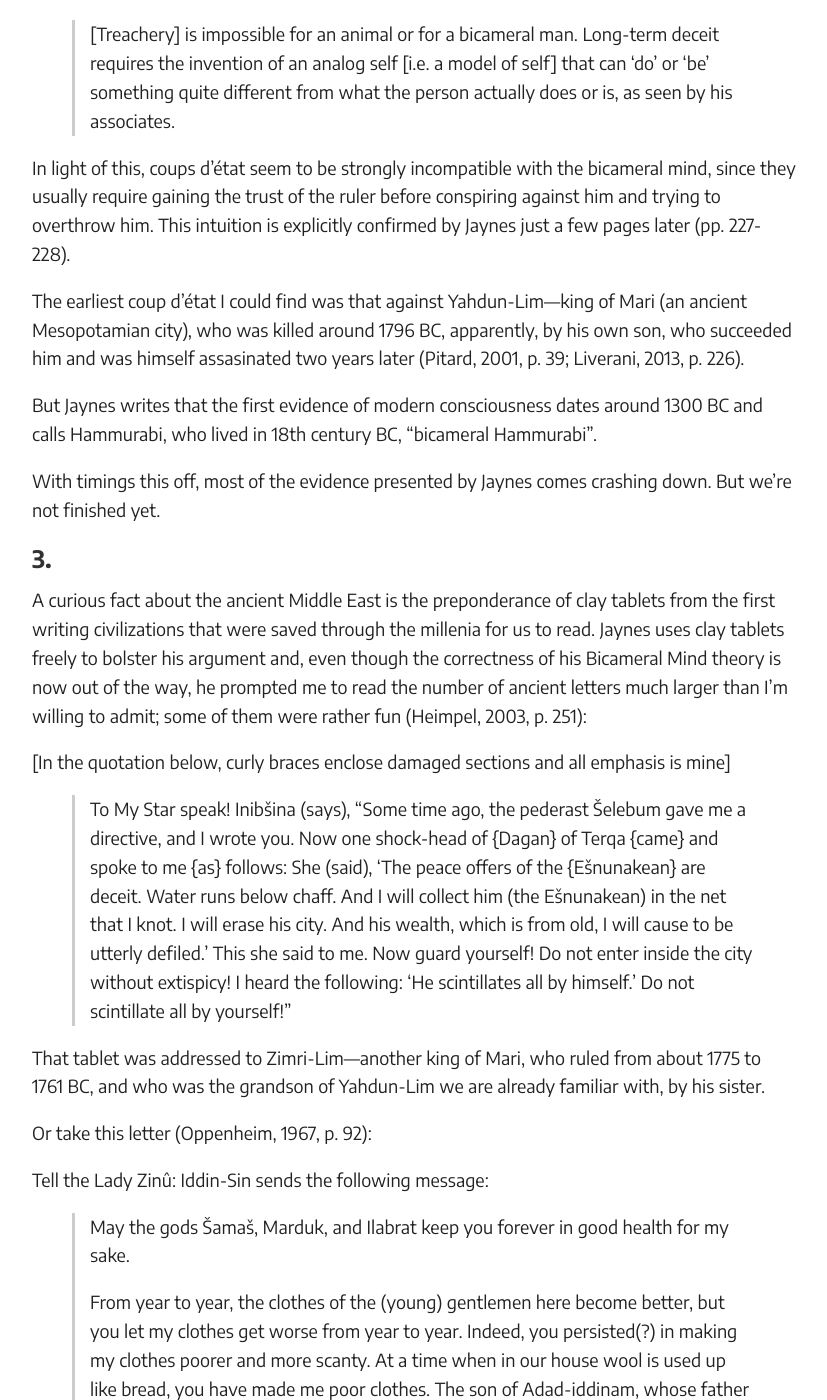
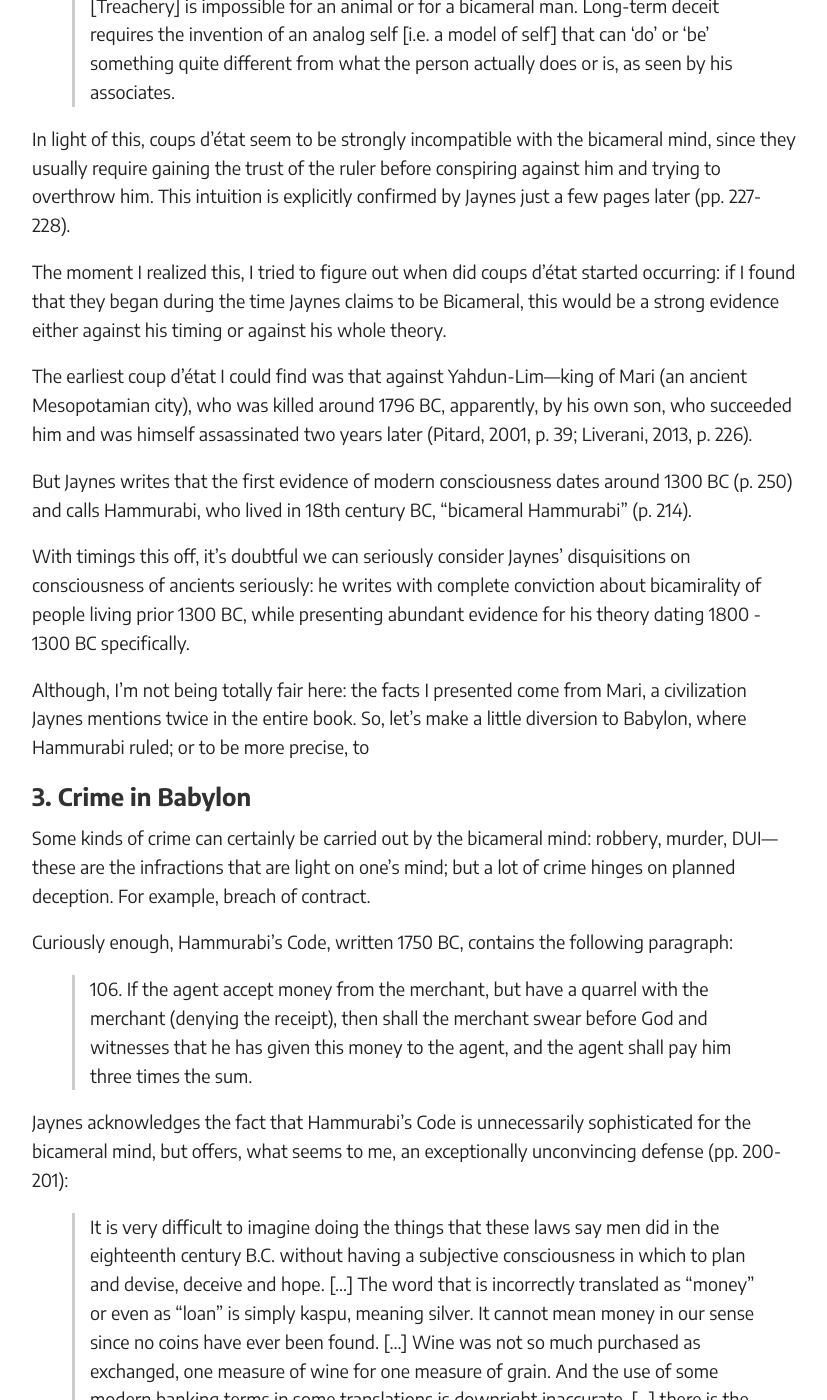
Before and after one commit to guzey/guzey.github.io1, a Jekyll site: the page built from _posts/2017-08-19-jaynes.md, in a window 1280 px wide and 1400 px high, scrolled down 1552 px. Shown: the whole window, without its empty margins (226-1053 px from the left). Built offline with Jekyll 4.4.1, drawn with Linux system fonts in a browser that asks for light colours; comment, search, counter and statistics services are not loaded; a style sheet for code colours, icons or effects is not loaded; some of the changed text lies outside the part shown.

Commit message:
edit jaynes post, fix some embarrassing typos

```diff
--- a/_posts/2017-08-19-jaynes.md
+++ b/_posts/2017-08-19-jaynes.md
@@ -12,12 +12,11 @@
 >you shall have in requital for his arrogance.
 >But hold your hand. Obey."
 
-Thus, Achiless begins a tirade denouncing Agamemnon in the strongest possible words, although returning the sword into the scabbard—however angry he may be, he can't disobey the Godess.
+Thus, Achilles begins a tirade denouncing Agamemnon in the strongest possible words, although returning the sword into the scabbard—however angry he may be, he can't disobey the Godess.
 
-We could interpret this scene as a sort of a poetic instrument, where the need for Athena signifies the scale of emotions felt by Achilles; in his classic *The Origin of Consciousness in the Breakdown of the Bicameral Mind* Julian Jaynes rejects this trivial explanation and offers an another hypothesis: Athena *was*, in a sense, present there, seen, indeed, only by Achiless, by the virtue of being hallucinated by him. Without her voice, commanding him not to act on the impulse, he would have killed Agamemnon with no remorse.
+We could interpret this scene as a sort of a poetic instrument, where the need for Athena signifies the scale of emotions felt by Achilles; in his classic *The Origin of Consciousness in the Breakdown of the Bicameral Mind* Julian Jaynes rejects this trivial explanation and offers an another hypothesis: Athena *was*, in a sense, present there, seen, indeed, only by Achilles, by the virtue of being hallucinated by him. Without her voice, commanding him not to act on the impulse, he would have killed Agamemnon with no remorse.
 
-This sequence offers us an insight into the working of the mind of people of ancient civilizations, for according to Jaynes they experienced reality in an *extremely* different fashion than we do—well, or didn't experience it: he tells us that they "did not have subjectivity as do we; [they] had no awareness of [their] awareness of the world, no internal mind-space to introspect
-upon": their mind—the Bicameral Mind—was split between the automaton part—incapable of adequately engaging in any novel or complex situation, and the "god" part—auditory and visual hallucinations that were obeyed immediately and did allow people to engage in novel and complex situations. In the scene above it was of course Athena taking the role of the god part.
+This sequence offers us an insight into the working of the mind of people of ancient civilizations, for according to Jaynes they experienced reality in an *extremely* different fashion than we do—well, or didn't experience it: he tells us that they "did not have subjectivity as do we; [they] had no awareness of [their] awareness of the world, no internal mind-space to introspect upon": their mind—the Bicameral Mind—was split between the automaton part—incapable of adequately engaging in any novel or complex situation, and the "god" part—auditory and visual hallucinations that were obeyed immediately and did allow people to engage in novel and complex situations. In the scene above it was of course Athena taking the role of the god part.
 
 At first, this theory seems downright outrageous and you may wonder why on Earth did I call this book "classic". But it *does* have more than three thousand citations; and reading on, seeing the evidence not only from ancient Greece, but also from ancient Egypt, Babylon, and even the Inca, one starts to vacillate.
 
@@ -29,23 +28,55 @@
 
 </div>
 
-## 2.
+## 2. Or is it?
 
-Thinking a bit more about this, though, the Bicameral Mind theory is almost trivially, comically false. For example, while even some animals can engage in short-term deception, based on the immediate behavioral reward, the bicameral mind fundamentally lacks the faculty for long-term deception (Jaynes, 2000, p. 219):
+Thinking a bit more about this, though, the Bicameral Mind theory is almost trivially, comically false. For example, while even some animals can engage in short-term deception, based on the immediate behavioral reward, the bicameral mind, according to Jaynes, fundamentally lacks the faculty for long-term deception (Jaynes, 2000, p. 219):
 
 >[Treachery] is impossible for an animal or for a bicameral man. Long-term deceit requires the invention of an analog self [i.e. a model of self] that can ‘do’ or ‘be’ something quite different from what the person actually does or is, as seen by his associates.
 
 In light of this, coups d'état seem to be strongly incompatible with the bicameral mind, since they usually require gaining the trust of the ruler before conspiring against him and trying to overthrow him. This intuition is explicitly confirmed by Jaynes just a few pages later (pp. 227-228).
 
-The earliest coup d'état I could find was that against Yahdun-Lim—king of Mari (an ancient Mesopotamian city), who was killed around 1796 BC, apparently, by his own son, who succeeded him and was himself assasinated two years later (Pitard, 2001, p. 39; Liverani, 2013, p. 226).
+The moment I realized this, I tried to figure out when did coups d'état started occurring: if I found that they began during the time Jaynes claims to be Bicameral, this would be a strong evidence either against his timing or against his whole theory.
 
-But Jaynes writes that the first evidence of modern consciousness dates around 1300 BC and calls Hammurabi, who lived in 18th century BC, "bicameral Hammurabi".
+The earliest coup d'état I could find was that against Yahdun-Lim—king of Mari (an ancient Mesopotamian city), who was killed around 1796 BC, apparently, by his own son, who succeeded him and was himself assassinated two years later (Pitard, 2001, p. 39; Liverani, 2013, p. 226).
 
-With timings this off, most of the evidence presented by Jaynes comes crashing down. But we're not finished yet.
+But Jaynes writes that the first evidence of modern consciousness dates around 1300 BC (p. 250) and calls Hammurabi, who lived in 18th century BC, "bicameral Hammurabi" (p. 214).
 
-## 3.
+With timings this off, it's doubtful we can seriously consider Jaynes' disquisitions on consciousness of ancients seriously: he writes with complete conviction about bicamirality of people living prior 1300 BC, while presenting abundant evidence for his theory dating 1800 - 1300 BC specifically.
 
-A curious fact about the ancient Middle East is the preponderance of clay tablets from the first writing civilizations that were saved through the millenia for us to read. Jaynes uses clay tablets freely to bolster his argument and, even though the correctness of his Bicameral Mind theory is now out of the way, he prompted me to read the number of ancient letters much larger than I'm willing to admit; some of them were rather fun (Heimpel, 2003, p. 251):
+Although, I'm not being totally fair here: the facts I presented come from Mari, a civilization Jaynes mentions twice in the entire book. So, let's make a little diversion to Babylon, where Hammurabi ruled; or to be more precise, to
+
+## 3. Crime in Babylon
+
+Some kinds of crime can certainly be carried out by the bicameral mind: robbery, murder, DUI—these are the infractions that are light on one’s mind; but a lot of crime hinges on planned deception. For example, breach of contract.
+
+Curiously enough, Hammurabi’s Code, written 1750 BC, contains the following paragraph:
+
+<blockquote>106. If the agent accept money from the merchant, but have a quarrel with the merchant (denying the receipt), then shall the merchant swear before God and witnesses that he has given this money to the agent, and the agent shall pay him three times the sum.</blockquote>
+
+Jaynes acknowledges the fact that Hammurabi’s Code is unnecessarily sophisticated for the bicameral mind, but offers, what seems to me, an exceptionally unconvincing defense (pp. 200-201):
+
+>It is very difficult to imagine doing the things that these laws say men did in the eighteenth century B.C. without having a subjective consciousness in which to plan and devise, deceive and hope. [...] The word that is incorrectly translated as “money” or even as “loan” is simply kaspu, meaning silver. It cannot mean money in our sense since no coins have ever been found. [...] Wine was not so much purchased as exchanged, one measure of wine for one measure of grain. And the use of some modern banking terms in some translations is downright inaccurate. [...] there is the constant attempt on the part of scholars to impose modern categories of thought on these ancient cultures in order to make them more familiar and therefore supposedly more interesting to modern readers.
+
+<div style="background-color: #fffddd; padding: 20px; border-radius: 20px;">
+
+<b>Some more situations that definitely do not feature deception and/or got into Hammurabi's Code by a total accident</b>
+
+<p>9. If any one lose an article, and it in the possession of another: if the person in whose possession the thing is found say "A merchant sold it to me, I paid for it before witnesses," and if the owner of the thing say, "I will bring witnesses who know my property," then shall the purchaser bring the merchant who sold it to him, and the witnesses before whom he bought it, and the owner shall bring witnesses who can identify his property. The judge shall examine their testimony--both of the witnesses before whom the price was paid, and of the witnesses who identify the lost article on oath. The merchant is then proved to be a thief and shall be put to death. The owner of the lost article receives his property, and he who bought it receives the money he paid from the estate of the merchant.</p>
+
+<p>10. If the purchaser does not bring the merchant and the witnesses before whom he bought the article, but its owner bring witnesses who identify it, then the buyer is the thief and shall be put to death, and the owner receives the lost article.</p>
+
+<p>11. If the owner do not bring witnesses to identify the lost article, he is an evil-doer, he has traduced, and shall be put to death.</p>
+
+<p>12. If the witnesses be not at hand, then shall the judge set a limit, at the expiration of six months. If his witnesses have not appeared within the six months, he is an evildoer, and shall bear the fine of the pending case.</p>
+
+</div>
+
+But enough of Hammurabi. With the correctness of Bicameral Mind now out of the way, we can make a yet another diversion: this time to the
+
+## 4. Ancient Tablets
+
+A curious fact about the ancient Middle East is the preponderance of clay tablets from the first writing civilizations that were saved through the millennia for us to read. Jaynes uses clay tablets freely to bolster his argument and he prompted me to read the number of ancient letters much larger than I'm willing to admit; some of them were rather fun (Heimpel, 2003, p. 251):
 
 [In the quotation below, curly braces enclose damaged sections and all emphasis is mine]
 
@@ -80,9 +111,13 @@
 >
 >Consider the language we use to describe conscious processes. The most prominent group of words used to describe mental events are visual. We ‘see’ solutions to problems, the best of which may be ‘brilliant’, and the person ‘brighter’ and ’clearheaded’ as opposed to 'dull', 'fuzzy-minded', or 'obscure' solutions. These words are all metaphors and the mind-space to which they apply is a metaphor of actual space. In it we can 'approach' a problem, perhaps from some 'viewpoint', and 'grapple' with its difficulties, or seize together or 'com-prehend' parts of a problem, and so on, using metaphors of behavior to invent things to do in this metaphored mind-space.
 
-## 4.
+It is mighty curious how Jaynes, so meticulously collecting the evidence and even citing Oppenheim's other publications (!) missed these letters, which, by their beauty and complexity of thought would have probably alarmed him of the possible deficiency in his theory, even when Hammurabi failed to.
 
-In conclusion, even though Jaynes' main bicameralism claim does not hold up to scrutiny (but it could probably be reformulated as a claim about the proportion of people who had hallucinations being large in the past and small today), the book is worth reading just for the chapter on the interrelation between metaphor and consciousness, for the original reading of *Iliad*, and for the narrative that Jaynes maintains throughout. *The Breakdown* may be wrong, but it's definitely good aesthetic: 7 clay tablets out of 10.
+Or maybe it's for the best: there are some people who are just wrong. There are other people who are wrong in interesting ways and who in their wrongness educate and direct us, and there's no question to which category Jaynes belongs.
+
+## 4. In conclusion,
+
+Even though Jaynes' main bicameralism claim does not hold up to scrutiny (but it could probably be reformulated as a claim about the proportion of people who had hallucinations being large in the past and small today), the book is worth reading just for the chapter on the interrelation between metaphor and consciousness, for the original reading of *Iliad*, and for the narrative that Jaynes maintains throughout. *The Breakdown* may be wrong, but it's definitely good aesthetic: 7 clay tablets out of 10.
 
 ---
 
```
Also changed, not shown: other parts of _posts/2017-08-19-jaynes.md (+1 -1 lines).
